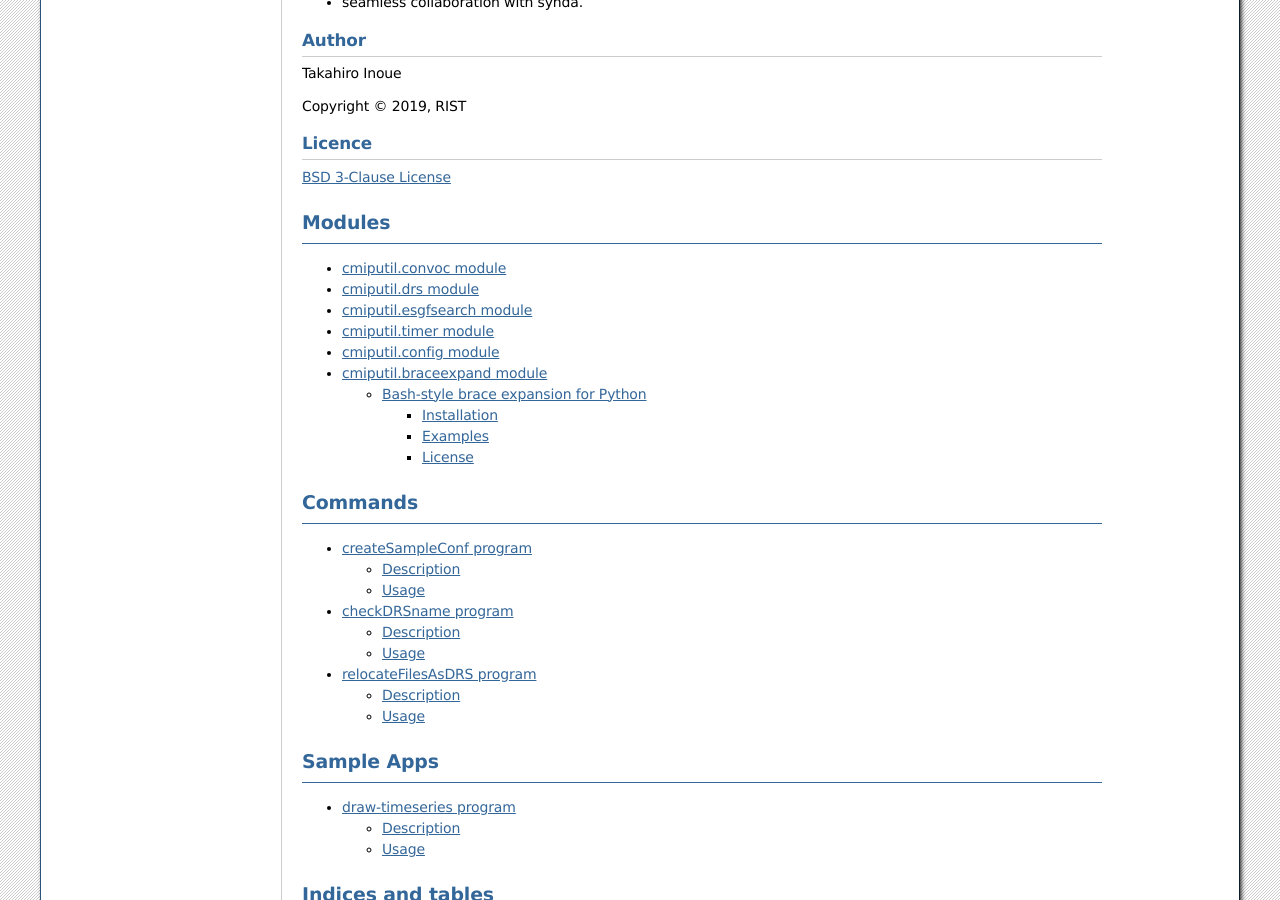
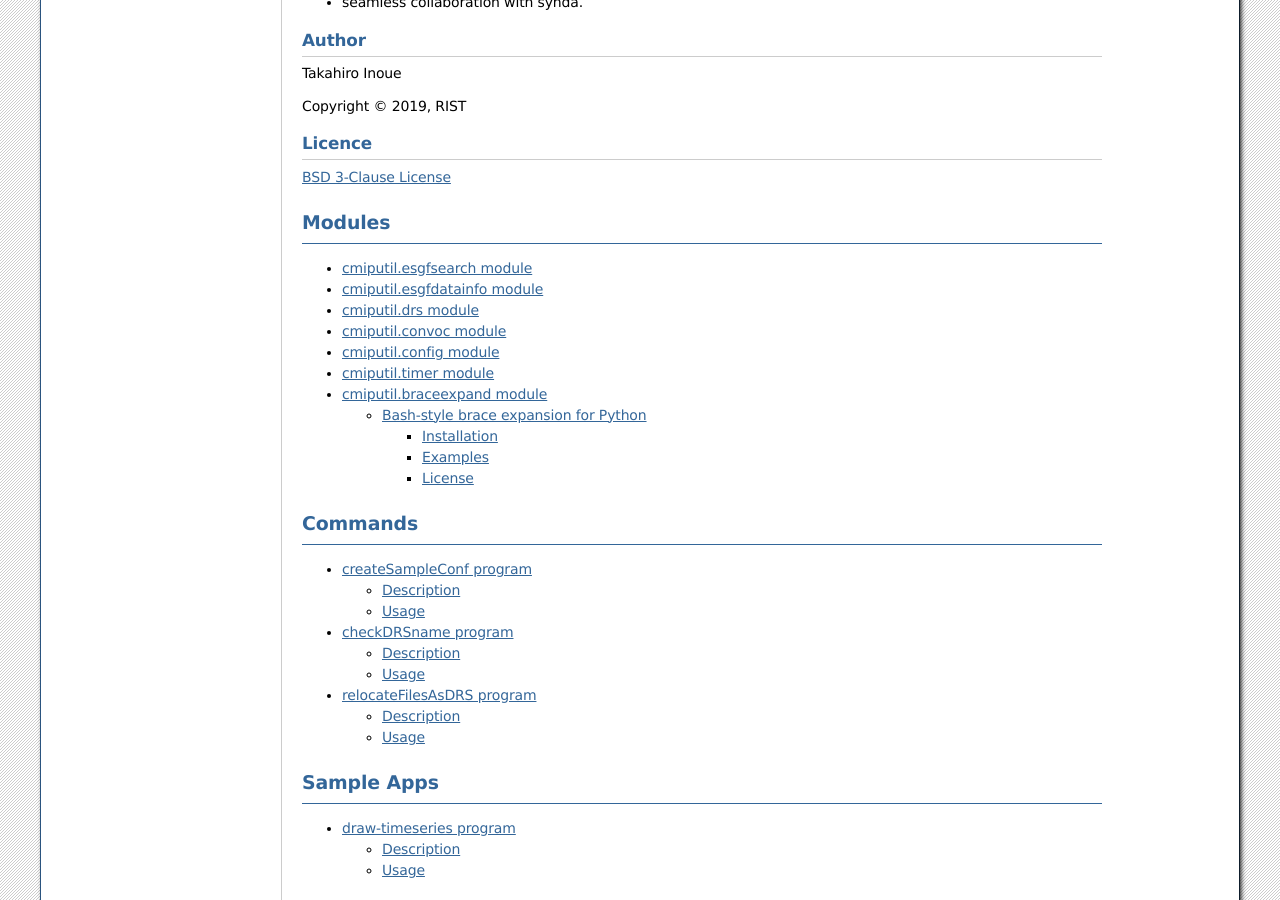
Before and after one commit to RIST-tinoue/cmiputil, a Sphinx documentation site: the page built from docs/index.rst, in a window 1280 px wide and 900 px high, scrolled down 1427 px. Built offline with Sphinx 7.4.7, drawn with Linux system fonts in a browser that asks for light colours; some of the changed text lies outside the part shown.

Commit message:
Added sphinx document file of esgfdatainfo.

```diff
--- a/docs/index.rst
+++ b/docs/index.rst
@@ -20,11 +20,12 @@ Modules
 .. toctree::
    :maxdepth: 4
 
+   esgfsearch
+   esgfdatainfo
+   drs
    convoc
-   drs
-   esgfsearch
+   config
    timer
-   config
    braceexpand
 
 
```
Also changed, not shown: docs/esgfdatainfo.rst (added, +7 -0 lines).
